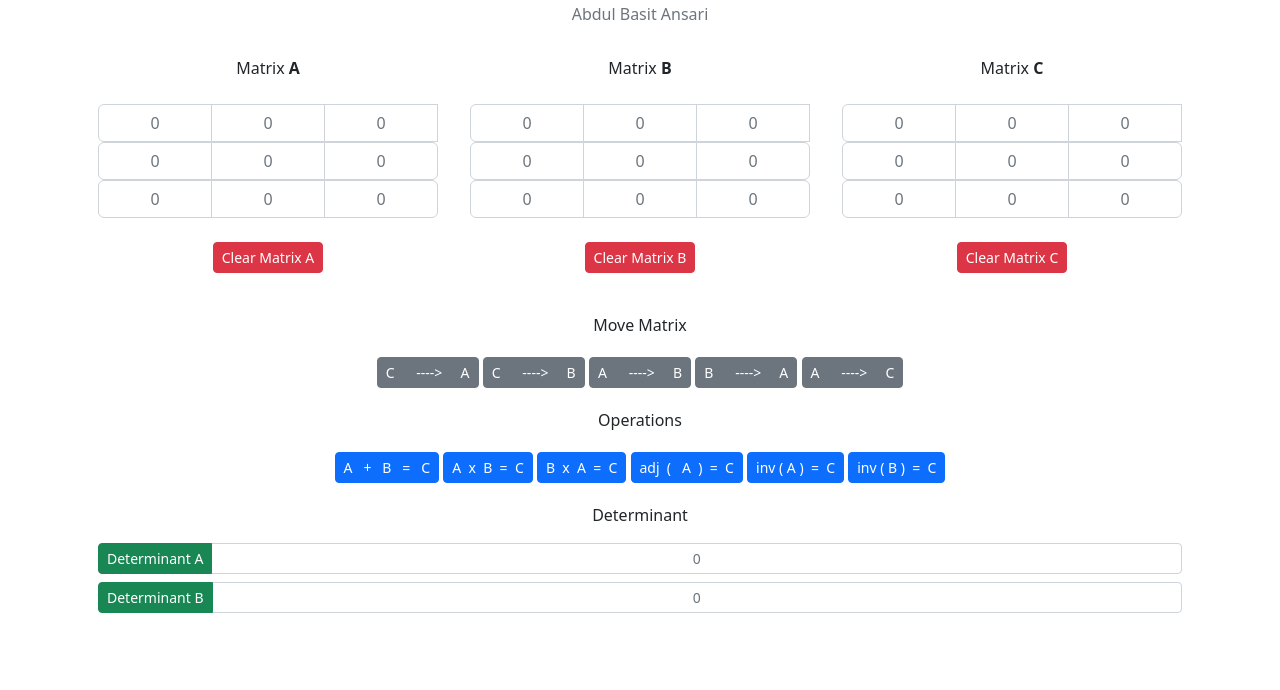
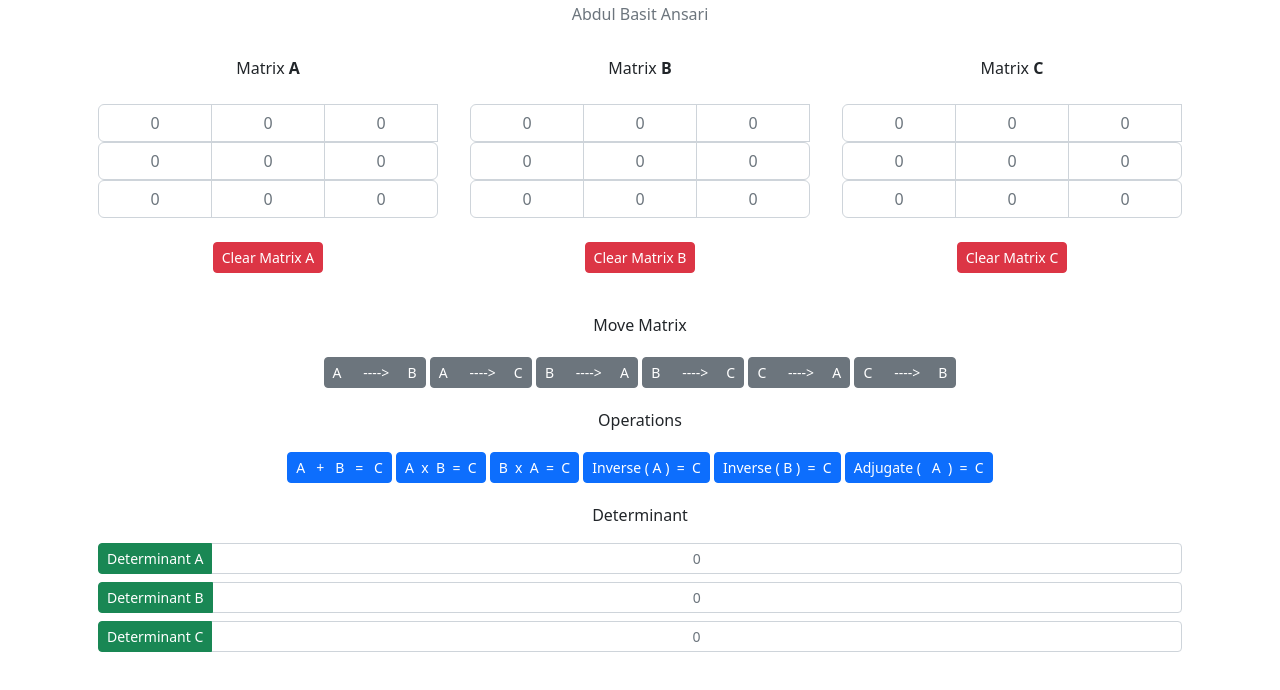
Before and after one commit to Abdul-Basit-Ansari/Matrix-Calculator, a plain HTML site: page index.html in a window 1280 px wide. Shown: the part 102-792 px from the top of the page. Drawn offline with nearby package versions, Linux system fonts and the light colour scheme.

Commit message:
Add Button

```diff
--- a/index.html
+++ b/index.html
@@ -14,11 +14,10 @@
     <script src="index.js"></script>
   </head>
   <body>
-
     <div class="container text-center">
-            <h1 class="mt-4">Matrix Calculator </h1>
-            <h6>By </h6>
-            <h6 class="text-muted">Abdul Basit Ansari </h6>
+      <h1 class="mt-4">Matrix Calculator</h1>
+      <h6>By</h6>
+      <h6 class="text-muted">Abdul Basit Ansari</h6>
       <div class="d-flex justify-content-around flex-column flex-sm-row">
         <form name="A" class="mx-3">
           <p class="my-4">Matrix <b>A</b><br /></p>
@@ -225,8 +224,35 @@
       <div class="mx-3">
         <form name="ReArrange">
           <p class="my-3">Move Matrix</p>
-
           <button
+            type="button"
+            onClick="swap(A,B)"
+            class="btn btn-secondary btn-sm my-1"
+          >
+            A &nbsp; &nbsp; &nbsp;----&gt; &nbsp;&nbsp;&nbsp; B
+          </button>
+          <button
+          type="button"
+          onClick="swap(A,C)"
+          class="btn btn-secondary btn-sm my-1"
+          >
+          A &nbsp; &nbsp; &nbsp;----&gt; &nbsp;&nbsp;&nbsp; C
+        </button>
+        <button
+          type="button"
+          onClick="swap(B,A)"
+          class="btn btn-secondary btn-sm my-1"
+        >
+          B &nbsp; &nbsp; &nbsp;----&gt; &nbsp;&nbsp;&nbsp; A
+        </button>
+        <button
+          type="button"
+          onClick="swap(B,C)"
+          class="btn btn-secondary btn-sm my-1"
+        >
+          B &nbsp; &nbsp; &nbsp;----&gt; &nbsp;&nbsp;&nbsp; C
+        </button>
+        <button
             type="button"
             onClick="swap(C,A)"
             class="btn btn-secondary btn-sm my-1"
@@ -239,27 +265,6 @@
             class="btn btn-secondary btn-sm my-1"
           >
             C &nbsp; &nbsp; &nbsp;----&gt; &nbsp;&nbsp;&nbsp; B
-          </button>
-          <button
-            type="button"
-            onClick="swap(A,B)"
-            class="btn btn-secondary btn-sm my-1"
-          >
-            A &nbsp; &nbsp; &nbsp;----&gt; &nbsp;&nbsp;&nbsp; B
-          </button>
-          <button
-            type="button"
-            onClick="swap(B,A)"
-            class="btn btn-secondary btn-sm my-1"
-          >
-            B &nbsp; &nbsp; &nbsp;----&gt; &nbsp;&nbsp;&nbsp; A
-          </button>
-          <button
-            type="button"
-            onClick="swap(A,C)"
-            class="btn btn-secondary btn-sm my-1"
-          >
-            A &nbsp; &nbsp; &nbsp;----&gt; &nbsp;&nbsp;&nbsp; C
           </button>
         </form>
         <form name="Operations">
@@ -288,25 +293,25 @@
             B &nbsp;x&nbsp; A&nbsp; =&nbsp; C
           </button>
           <button
-          type="button"
-          onClick="adj(A,C)"
-          class="btn btn-primary btn-sm my-1"
-        >
-          adj &nbsp;( &nbsp; A &nbsp;) &nbsp;= &nbsp;C
-        </button>
-        <button
             type="button"
             onClick="inv(A,deta,C)"
             class="btn btn-primary btn-sm my-1"
           >
-            inv&nbsp;(&nbsp;A&nbsp;)&nbsp; =&nbsp; C
+            Inverse&nbsp;(&nbsp;A&nbsp;)&nbsp; =&nbsp; C
           </button>
           <button
             type="button"
             onClick="inv(B,detb,C)"
             class="btn btn-primary btn-sm my-1"
           >
-            inv&nbsp;(&nbsp;B&nbsp;)&nbsp; =&nbsp; C
+            Inverse&nbsp;(&nbsp;B&nbsp;)&nbsp; =&nbsp; C
+          </button>
+          <button
+            type="button"
+            onClick="adj(A,C)"
+            class="btn btn-primary btn-sm my-1"
+          >
+            Adjugate&nbsp;( &nbsp; A &nbsp;) &nbsp;= &nbsp;C
           </button>
         </form>
         <p class="my-3">Determinant</p>
@@ -327,7 +332,7 @@
             />
           </div>
         </form>
-        <form name="detb" class="mb-4">
+        <form name="detb" class="mb-2">
           <div class="input-group">
             <button
               type="button"
@@ -344,6 +349,23 @@
             />
           </div>
         </form>
+        <form name="detc" class="mb-4">
+          <div class="input-group">
+            <button
+              type="button"
+              onClick="det(C,detc)"
+              class="btn btn-success btn-sm"
+            >
+              Determinant C
+            </button>
+            <input
+              class="form-control form-control-sm text-center"
+              name="output"
+              type="text"
+              placeholder="0"
+            />
+          </div>
+        </form>
       </div>
     </div>
   </body>
```
